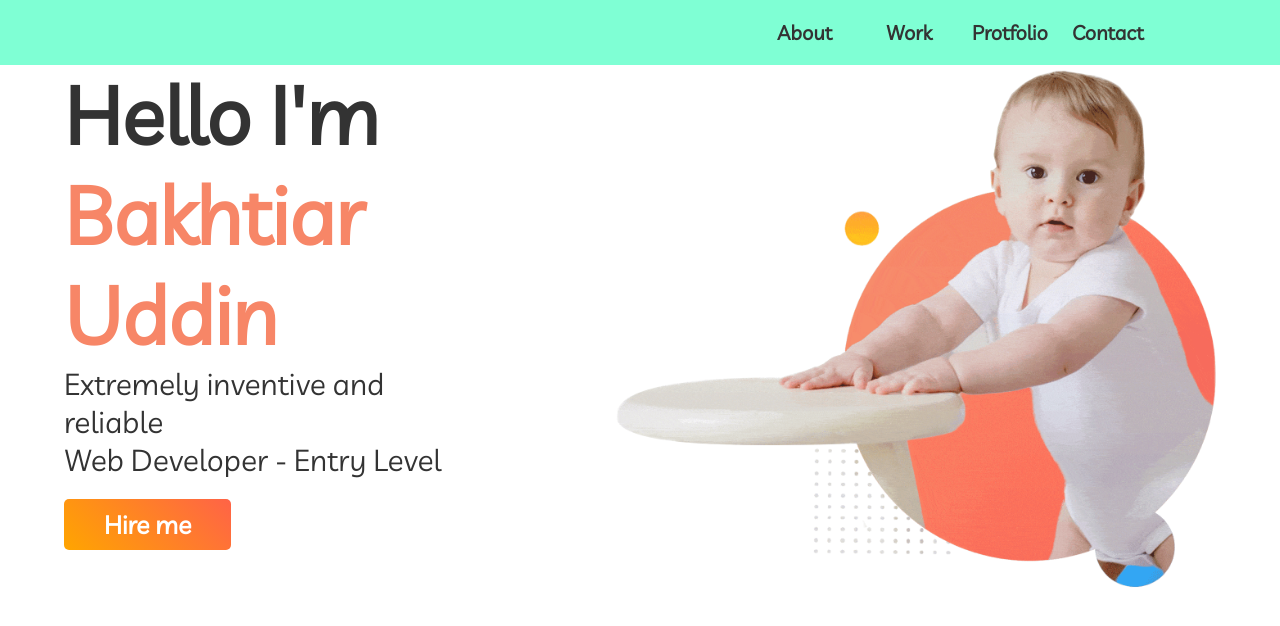
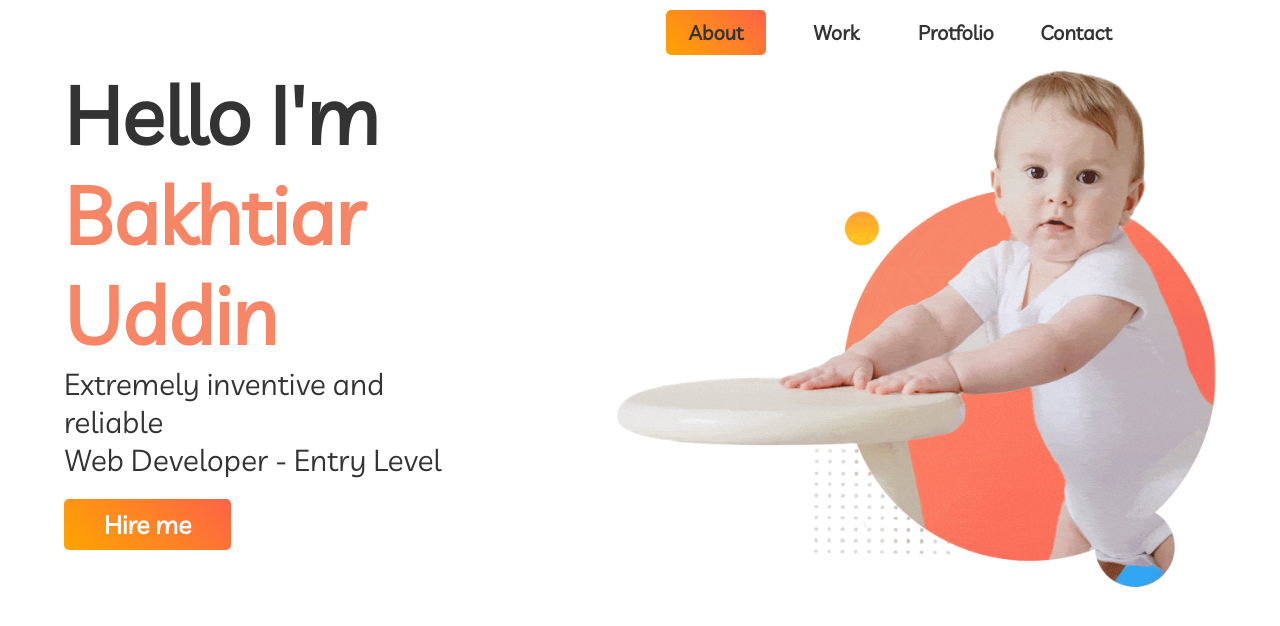
Before and after one commit to bkuddin/first--assignment, a plain HTML site: page index.html in a window 1280 px wide. Drawn offline with Linux system fonts and the light colour scheme.

Commit message:
made a active button and hover over it

```diff
--- a/index.html
+++ b/index.html
@@ -19,7 +19,7 @@
     <header>
         <nav class="menu-bar">
             <ul>
-                <li><a href="#">About</a></li>
+                <li class="active-button"><a href="#">About</a></li>
                 <li><a href="#">Work</a></li>
                 <li><a href="#">Protfolio</a></li>
                 <li><a href="#">Contact</a></li>
--- a/style.css
+++ b/style.css
@@ -11,8 +11,9 @@ body{
 /*Menu Styles*/
 
 .menu-bar{
-    background-color: aquamarine;
-    text-align: right;
+    background-color: none;
+    text-align: center;
+
 
 
 }
@@ -20,13 +21,13 @@ body{
 .menu-bar ul{
     display: inline-flex;
     list-style: none;
-    margin-right: 10%;
+    margin-right: -40%;
 
 
 }
 
 .menu-bar ul li{
-    width: 80px;
+    width: 100px;
     margin: 10px;
     padding: 10px;
 
@@ -37,6 +38,18 @@ body{
     font-size: 20px;
     font-weight: 800;
     color: #333;
+}
+
+.menu-bar ul li a:hover{
+    color: white;
+}
+
+
+.active-button, .menu-bar ul li:hover{
+    background-image: linear-gradient(45deg, orange, tomato);
+    border-radius: 5px;
+
+
 }
 
 
```
